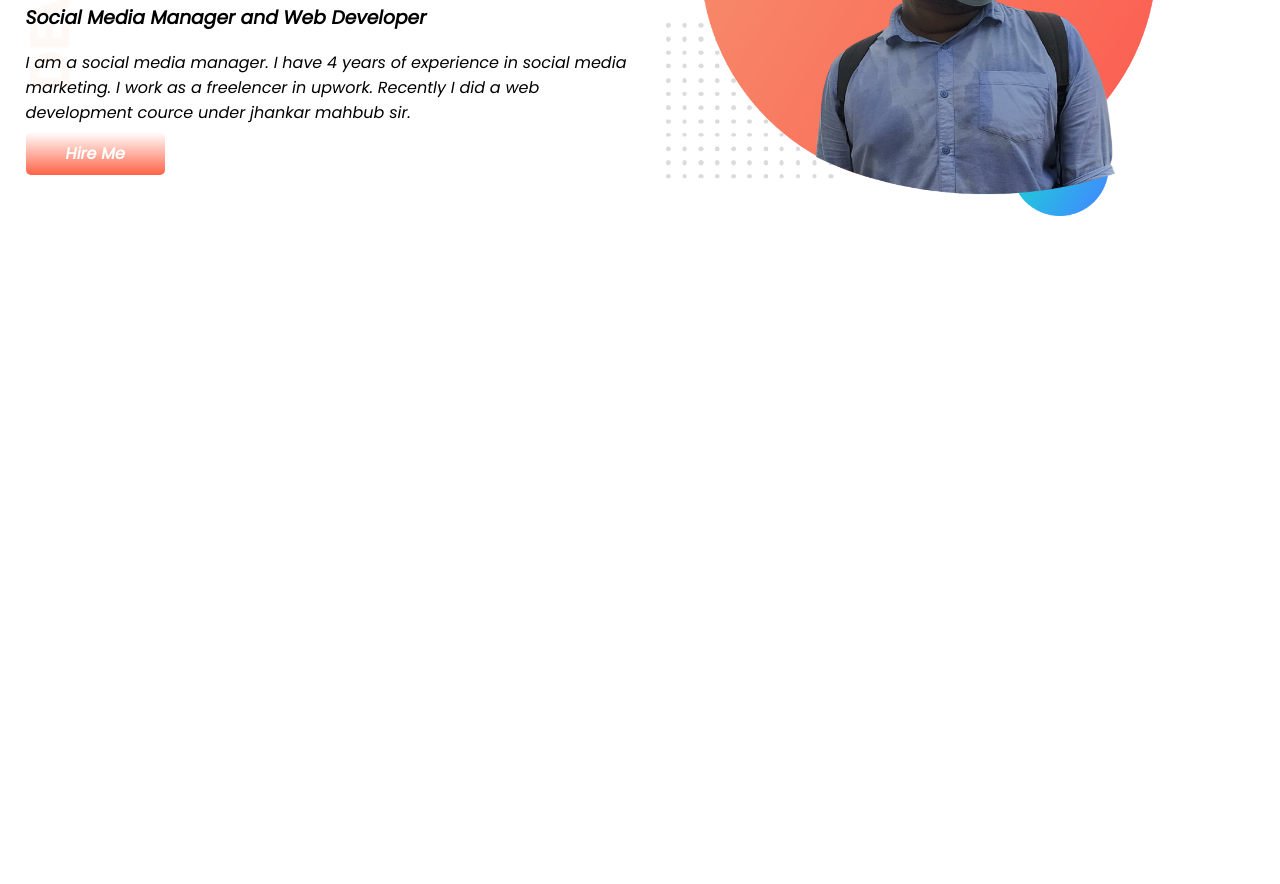
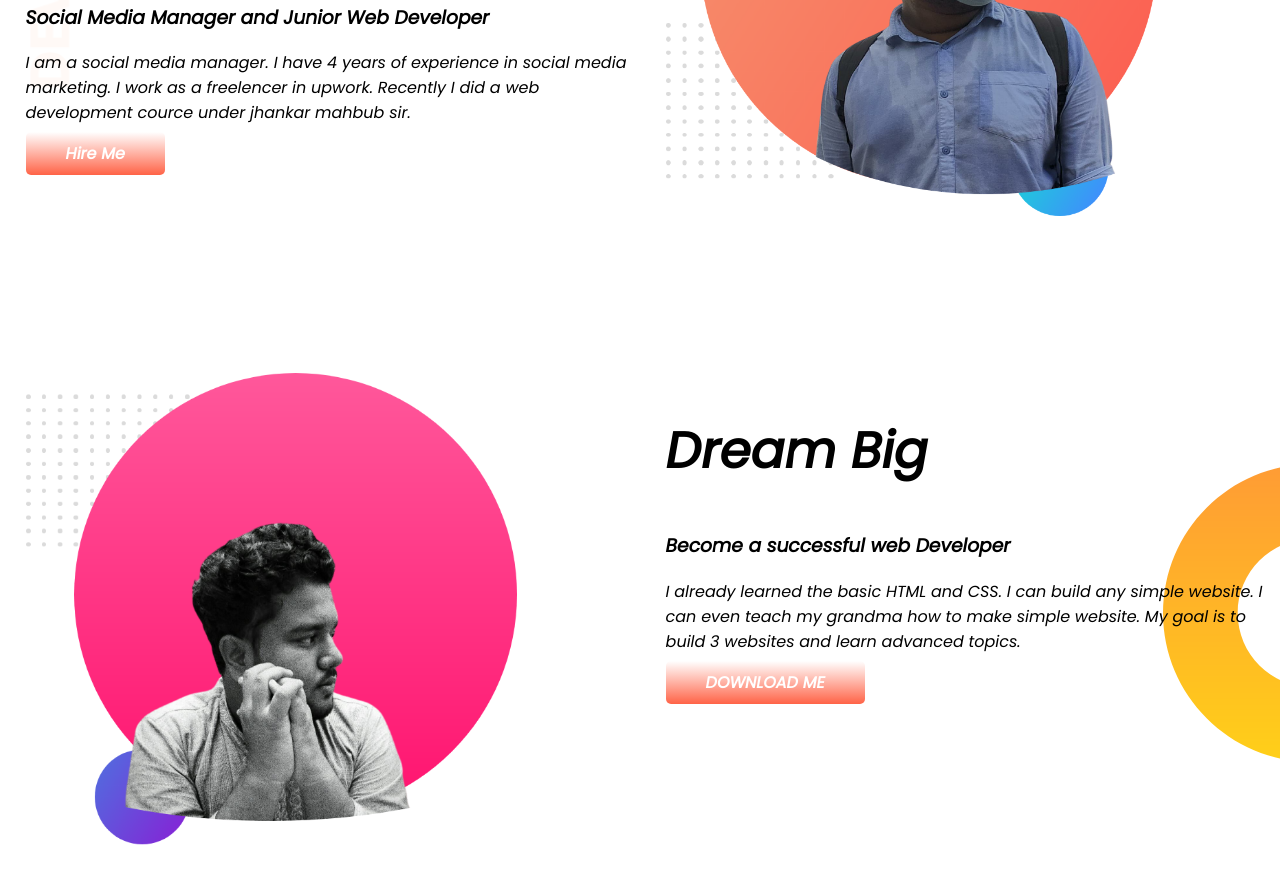
Before and after one commit to Mahmudul1126/My-portfolio, a plain HTML site: page index.htm in a window 1280 px wide. Shown: the part 272-1156 px from the top of the page. Before the commit the page ends 800 px from the top, so only its background shows below. Drawn offline with Linux system fonts and the light colour scheme.

Commit message:
dream big

```diff
--- a/index.htm
+++ b/index.htm
@@ -18,7 +18,7 @@
         <div class="half-width">
             <h1> Welcome To</h1>
             <h1> <span class="orange-color">Mahmudul Hasan</span> World </h1>
-            <h3>Social Media Manager and Web Developer</h3>
+            <h3>Social Media Manager and Junior Web Developer</h3>
             <p>I am a social media manager. I have 4 years of experience in social media marketing. I work as a
                 freelencer
                 in upwork. Recently I did a web development cource under jhankar mahbub sir.</p>
@@ -29,6 +29,20 @@
             <img src="images/my-bg (1).png" alt="">
         </div>
     </section>
+    <section class="dream-big">
+        <div class="half-width">
+            <img src="images/dream big.png" alt="">
+        </div>
+        <div class="half-width">
+            <h1>Dream Big</h1>
+            <h3>Become a successful web Developer</h3>
+            <p>I already learned the basic HTML and CSS. I can build any simple website. I can even teach my grandma how
+                to make simple website. My goal is to build 3 websites and learn advanced topics.</p>
+            <a class="link-button" target="_blank"
+                href="https://docs.google.com/document/d/1qucL4c2gagsdNT_nsFE5s0goZPKfYGqM6qNpLx5N8UY/edit">DOWNLOAD
+                ME</a>
+        </div>
+    </section>
 </body>
 
 </html>
--- a/style.css
+++ b/style.css
@@ -10,6 +10,7 @@ h1{
 }
 section{
     display: flex;
+    margin-bottom: 150px;
 }
 .half-width{
     width: 50%;
@@ -30,3 +31,8 @@ section{
     background-image: url(images/top-banner.png);
     background-repeat: no-repeat;
 }
+.dream-big{
+    background-image: url(images/dream-bg.png);
+    background-repeat: no-repeat;
+    background-position: right;
+}
```
Also changed, not shown: images/dream big.png (added).
